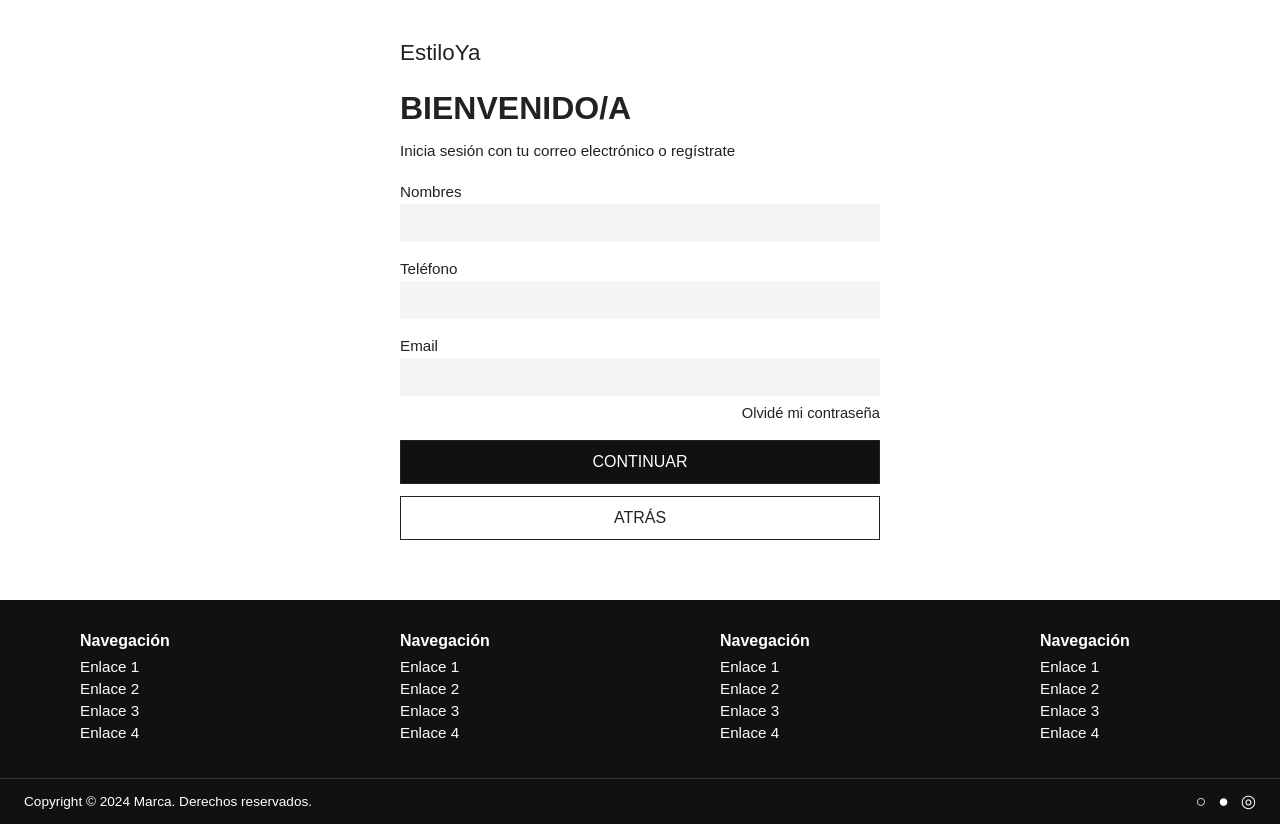
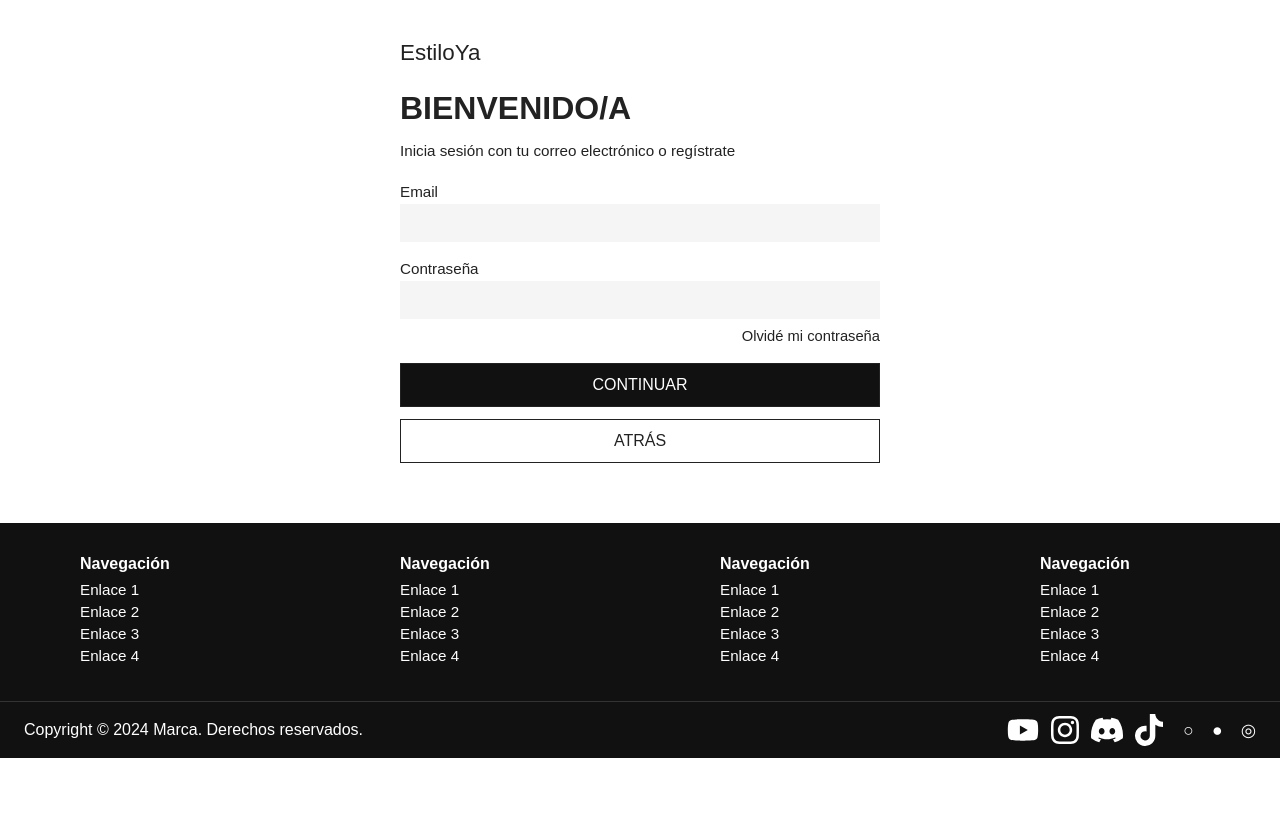
Before and after one commit to SujetoDelta-XXI/Proyecto-Integrador---CICLO-IV, a React (Vite) app in the folder user-frontend/: page /login in a window 1280 px wide. Built offline with nearby package versions, Linux system fonts and the light colour scheme.

Commit message:
Iconos - Footer

```diff
--- a/user-frontend/package.json
+++ b/user-frontend/package.json
@@ -12,7 +12,8 @@
   "dependencies": {
     "react": "^19.1.0",
     "react-dom": "^19.1.0",
-    "react-router-dom": "^7.6.0"
+    "react-router-dom": "^7.6.0",
+    "react-social-icons": "^6.24.0"
   },
   "devDependencies": {
     "@eslint/js": "^9.25.0",
@@ -23,6 +24,7 @@
     "eslint-plugin-react-hooks": "^5.2.0",
     "eslint-plugin-react-refresh": "^0.4.19",
     "globals": "^16.0.0",
+    "react-icons": "^5.5.0",
     "vite": "^6.3.5"
   }
 }
--- a/user-frontend/src/components/Footer.css
+++ b/user-frontend/src/components/css/Footer.css
@@ -44,7 +44,18 @@
   display: flex;
   justify-content: space-between;
   align-items: center;
-  font-size: 0.85rem;
+  font-size: 1rem;
+}
+
+.footer-icons {
+  display: flex;
+  align-items: center;
+  gap: 10px; /* Espacio horizontal entre íconos */
+}
+
+.footer-icons svg {
+  font-size: 2em; /* Duplica el tamaño (ajusta si quieres más grande) */
+  vertical-align: middle;
 }
 
 .footer-icons span {
--- a/user-frontend/src/components/Footer.jsx
+++ b/user-frontend/src/components/interfaces/Footer.jsx
@@ -1,4 +1,6 @@
-import "./Footer.css";
+import "../css/Footer.css";
+import { FaYoutube, FaInstagram, FaTiktok } from "react-icons/fa";
+import { BsDiscord } from "react-icons/bs";
 
 function Footer() {
   return (
@@ -19,8 +21,13 @@ function Footer() {
       <div className="footer-bottom">
         <span>Copyright © 2024 Marca. Derechos reservados.</span>
         <span className="footer-icons">
-          {/*iconos*/}
-          <span>○</span> <span>●</span> <span>◎</span>
+          <FaYoutube />
+          <FaInstagram />
+          <BsDiscord />
+          <FaTiktok />
+          <span>○</span>
+          <span>●</span>
+          <span>◎</span>
         </span>
       </div>
     </footer>
--- a/user-frontend/src/components/Login.jsx
+++ b/user-frontend/src/components/interfaces/Login.jsx
@@ -1,5 +1,5 @@
 import { Link } from "react-router-dom";
-import "./Login.css";
+import "../css/Login.css";
 
 function Login() {
   return (
@@ -9,10 +9,10 @@ function Login() {
         Inicia sesión con tu correo electrónico o regístrate
       </p>
       <div className="login-buttons">
-        <Link to="/login" className="login-btn white">
+        <Link to="../login" className="login-btn white">
           INICIAR SESIÓN
         </Link>
-        <Link to="/register" className="login-btn black">
+        <Link to="../register" className="login-btn black">
           REGÍSTRATE
         </Link>
       </div>
@@ -20,9 +20,6 @@ function Login() {
         <span className="lock-icon">🔒</span>
         <span>Todos los datos de mantienen de forma segura</span>
       </div>
-      <div className="login-breadcrumb">
-        ESTILOYA.COM / MI CUENTA / <span className="active">LOGIN</span>
-      </div>
     </div>
   );
 }
--- a/user-frontend/src/components/LoginForm.jsx
+++ b/user-frontend/src/components/interfaces/LoginForm.jsx
@@ -1,5 +1,5 @@
 import { Link, useNavigate } from "react-router-dom";
-import "./LoginForm.css";
+import "../css/LoginForm.css";
 
 function LoginForm() {
   const navigate = useNavigate();
@@ -13,16 +13,12 @@ function LoginForm() {
       </p>
       <form className="loginform-form">
         <label>
-          Nombres
-          <input type="text" className="loginform-input" />
+          Email
+          <input type="email" className="loginform-input" />
         </label>
         <label>
-          Teléfono
-          <input type="tel" className="loginform-input" />
-        </label>
-        <label>
-          Email
-          <input type="email" className="loginform-input" />
+          Contraseña
+          <input type="password" className="loginform-input" />
         </label>
         <div className="loginform-forgot">
           <Link to="/forgot-password">Olvidé mi contraseña</Link>
--- a/user-frontend/src/components/Register.jsx
+++ b/user-frontend/src/components/interfaces/Register.jsx
@@ -1,4 +1,4 @@
-import "./Register.css";
+import "../css/Register.css";
 
 function Register() {
   return (
```
Also changed, not shown: user-frontend/src/App.jsx (+4 -4 lines), user-frontend/src/components/css/Login.css (renamed from user-frontend/src/components/Login.css), user-frontend/src/components/css/LoginForm.css (renamed from user-frontend/src/components/LoginForm.css), user-frontend/src/components/css/Register.css (renamed from user-frontend/src/components/Register.css), 1 other file (tests, documents, lock files or other folders).
